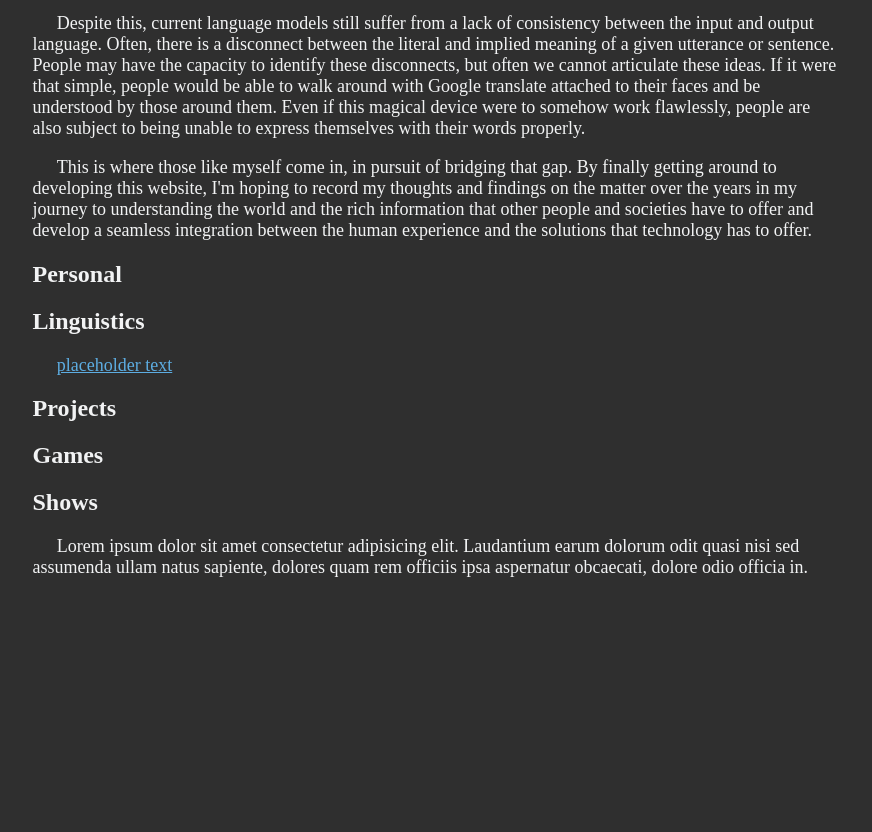
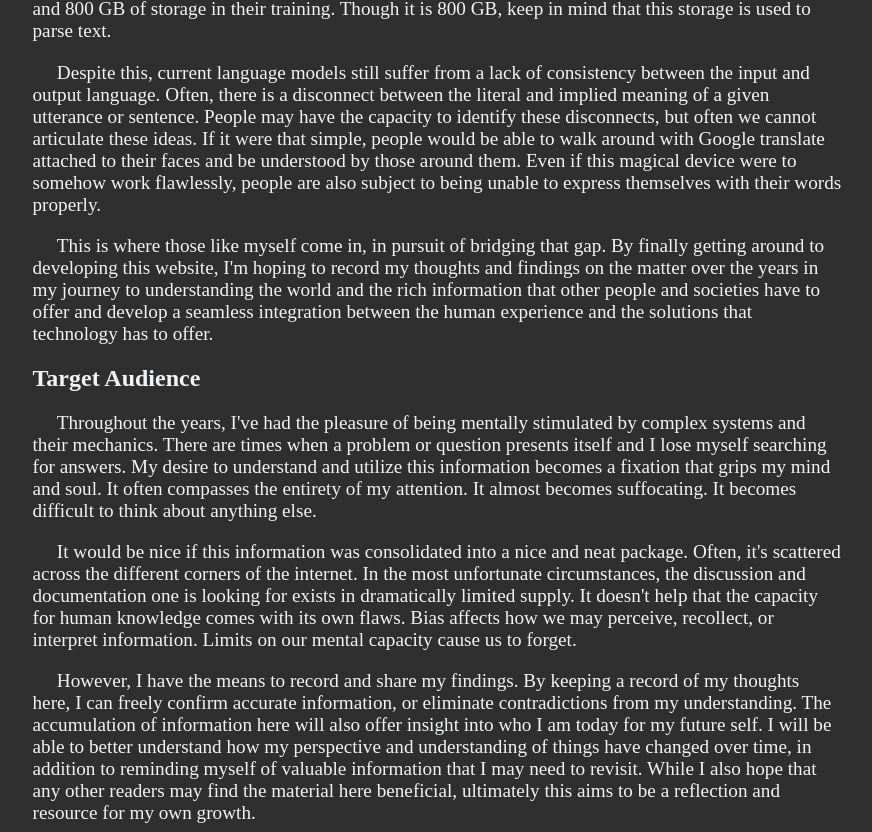
Before and after one commit to alvinwin/v2, a plain HTML site: page index.html in a window 1280 px wide. Shown: the part 648-1480 px from the top of the page, without its empty margins (203-1075 px from the left). Before the commit the page ends 1244 px from the top, so only its background shows below. Drawn offline with Linux system fonts and the light colour scheme.

Commit message:
added target audience text

```diff
--- a/index.html
+++ b/index.html
@@ -69,6 +69,27 @@
             integration between the human experience and the solutions that technology has to offer.
         </p>
 
+        <h2>Target Audience</h2>
+        <p>Throughout the years, I've had the pleasure of being mentally stimulated by complex systems
+            and their mechanics. There are times when a problem or question presents itself and I lose
+            myself searching for answers. My desire to understand and utilize this information becomes
+            a fixation that grips my mind and soul. It often compasses the entirety of my attention.
+            It almost becomes suffocating. It becomes difficult to think about anything else.</p>
+
+        <p>It would be nice if this information was consolidated into a nice and neat package. Often,
+            it's scattered across the different corners of the internet. In the most unfortunate circumstances,
+            the discussion and documentation one is looking for exists in dramatically limited supply.
+            It doesn't help that the capacity for human knowledge comes with its own flaws. Bias affects
+            how we may perceive, recollect, or interpret information. Limits on our mental capacity cause
+            us to forget.</p>
+
+        <p>However, I have the means to record and share my findings. By keeping a record of my thoughts
+            here, I can freely confirm accurate information, or eliminate contradictions from my understanding.
+            The accumulation of information here will also offer insight into who I am today for my future
+            self. I will be able to better understand how my perspective and understanding of things have
+            changed over time, in addition to reminding myself of valuable information that I may need to
+            revisit. While I also hope that any other readers may find the material here beneficial,
+            ultimately this aims to be a reflection and resource for my own growth.</p>
 
         <!--<p><a href="./links-and-images/pages/personal/22-12-24.html">Perfection is overrated</a></p>-->
         <h2>Personal</h2>
--- a/styles.css
+++ b/styles.css
@@ -21,7 +21,7 @@ div {
 }
 
 p {
-    font-size:large;
+    font-size:larger;
 }
 
 p,
```
